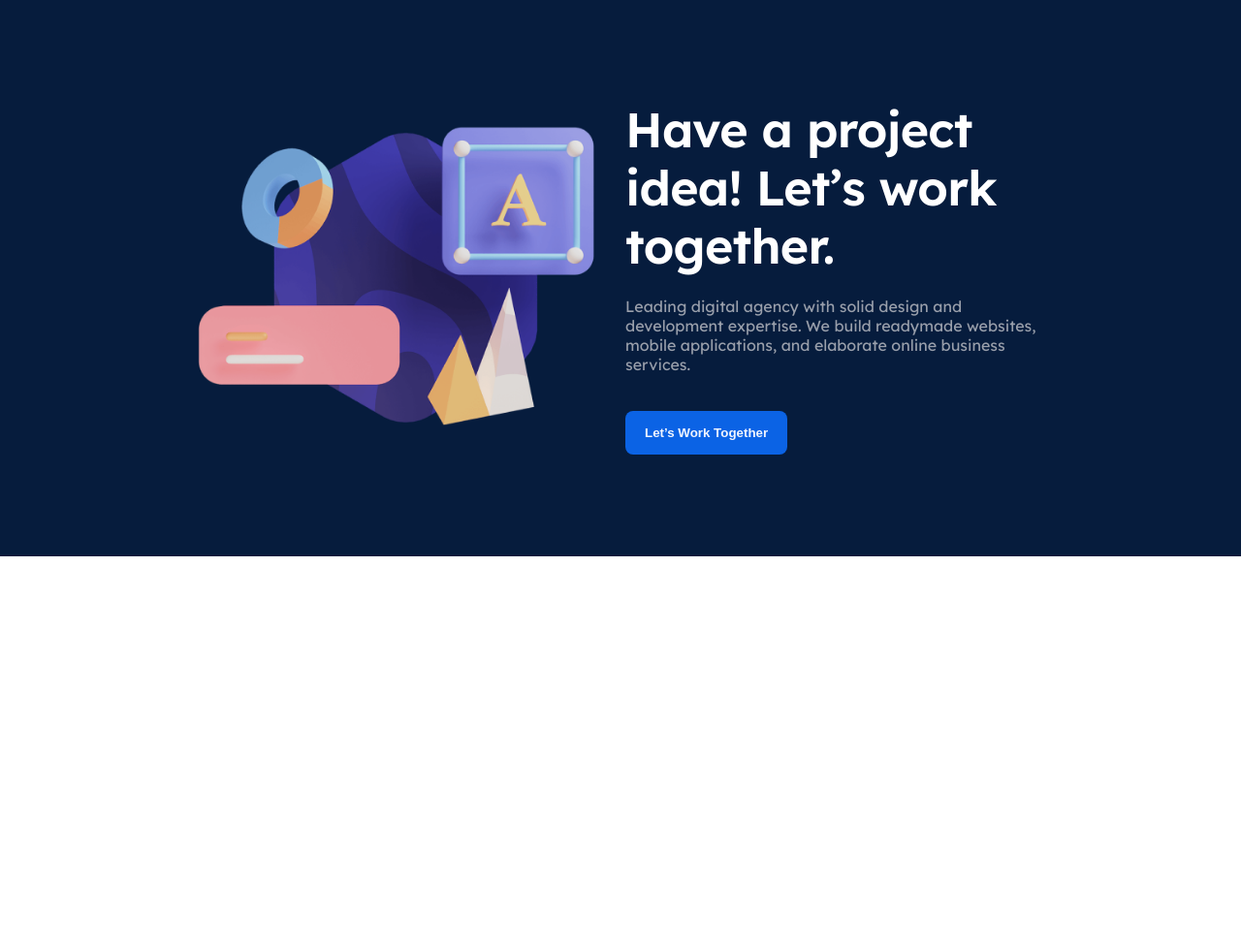
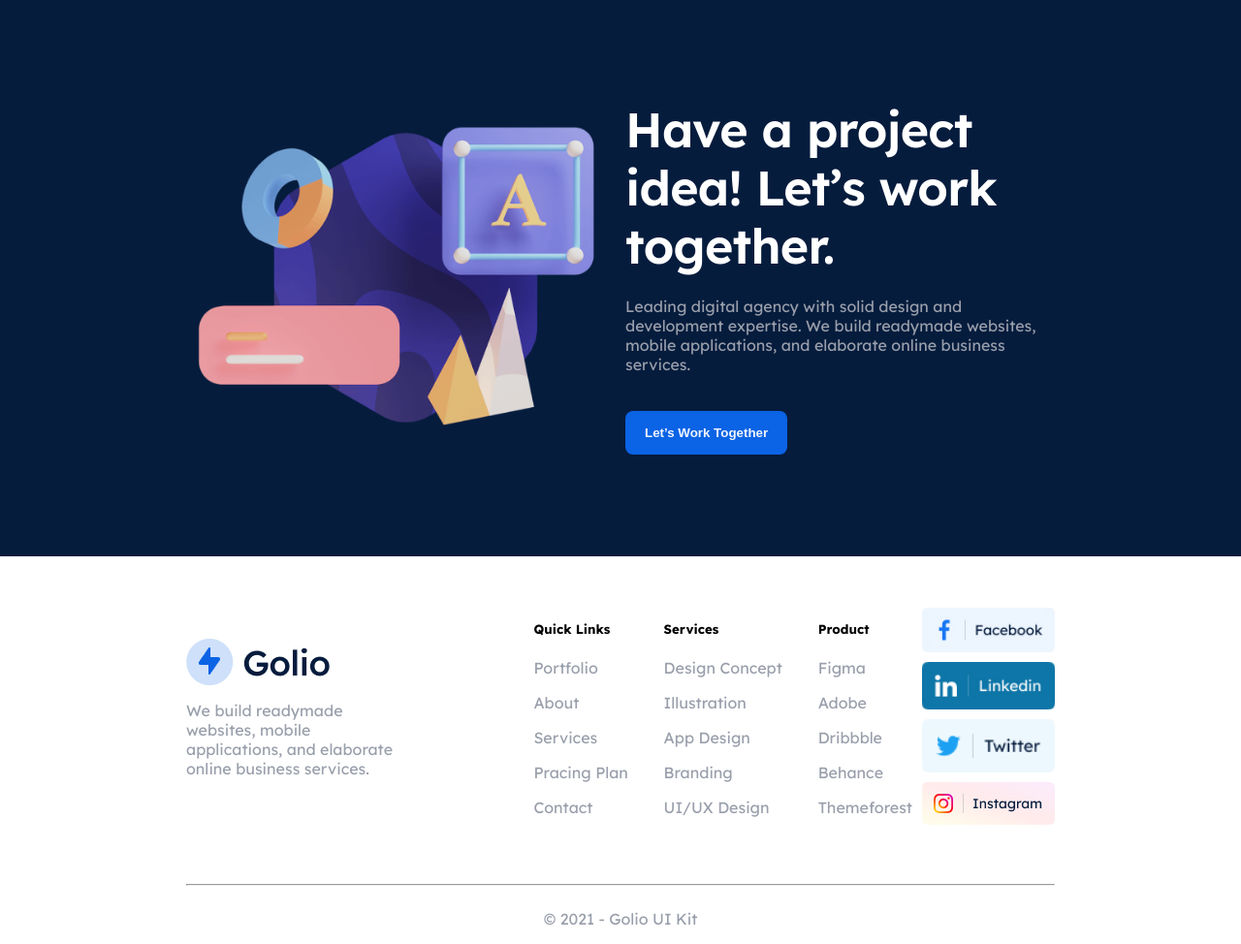
Before and after one commit to mouhamedbaba/golio, a Flask app: page / in a window 1280 px wide; the page is wider, and only the part inside the window is pictured. Shown: the part 3832-4806 px from the top of that part at 97% size. Before the commit the page ends 4406 px from the top of that part, so only its background shows below. Run offline with Flask 3, Linux system fonts and the light colour scheme.

Commit message:
add footer section

```diff
--- a/app.py
+++ b/app.py
@@ -95,4 +95,38 @@ def index():
             "img" : url_for('static', filename='images/ui/Logom.png')
         }
     ]
-    return render_template("index.html", cards=CARDS, selected_cards=SELECTED_CARDS, testi_cards=TESTI_CARDS, trusted_by=TRUSTED_BY)
+
+    FOOTER_LINKS = [
+        {
+            "title" : "Quick Links",
+            "list" : [
+                "Portfolio",
+                "About",
+                "Services",
+                "Pracing Plan",
+                "Contact"
+            ]
+        },
+        {
+            "title" : "Services",
+            "list" : {
+            "UI/UX Design",
+            "Branding",
+            "Illustration",
+            "Design Concept",
+            "App Design"
+            }
+        },
+        {
+            "title" : "Product",
+            "list" : [
+                "Figma",
+                "Adobe",
+                "Dribbble",
+                "Behance",
+                "Themeforest"
+            ]
+        }
+    ]
+
+    return render_template("index.html", cards=CARDS, selected_cards=SELECTED_CARDS, testi_cards=TESTI_CARDS, trusted_by=TRUSTED_BY, footer_links=FOOTER_LINKS)
--- a/static/css/style.css
+++ b/static/css/style.css
@@ -69,6 +69,13 @@ h2{
     width: 45%;
 }
 
+.col-3{
+    width: 40%;
+}
+.col-9{
+    width: 60%;
+}
+
 .col-8{
     width: 55%;
 }
@@ -76,15 +83,12 @@ h2{
     width: 50%;
 }
 .justify-center{
-    display: flex;
     justify-content: center !important;
 }
 .justify-between{
-    display: flex;
     justify-content: space-between !important;
 }
 .justify-end{
-    display: flex;
     justify-content: end !important;
 }
 
@@ -261,9 +265,13 @@ p{
 }
 a{
     text-decoration: none;
+    color: var(--text-color);
 }
 .mt-5{
     margin-top: 5%;
+}
+.mt-10{
+    margin-top: 10%;
 }
 .w-60{
     width: 60% !important;
--- a/templates/index.html
+++ b/templates/index.html
@@ -8,5 +8,7 @@
 {% include "./sections/team.html" %}
 {% include "./sections/trusted_by.html" %}
 {% include "./sections/cta.html" %}
+{% include "./sections/footer.html" %}
+
 
 {% endblock content %}
--- a/templates/sections/footer.html
+++ b/templates/sections/footer.html
@@ -0,0 +1,44 @@
+<section class="footer">
+    <div class="container">
+        <div class="footer-top py-5">
+            <div class="row items-center">
+                <div class="col-3">
+                    <div class="logo">
+                        <img  src="{{ url_for('static', filename='/images/ui/Logo.png') }}" alt="" srcset="">
+                    </div>
+                    <p class="w-60">
+                        We build readymade websites, mobile
+applications, and elaborate online
+business services.
+                    </p>
+                </div>
+                <div class="col-9">
+                    <div class="row items-center w-100 gap-10">
+                        <div class="w-100  ">
+                            <div class="row justify-between gap-10">
+                                {% for item in footer_links %}
+                                  <div class="col">
+                                    <h5>{{ item.title }}</h5>
+                                    {% for link in item.list  %}
+                                     <p><a href="/" class="mt-10">{{ link }}</a></p>
+                                    {% endfor %}
+                                  </div>
+                                {% endfor %}
+                            </div>
+                        </div>
+                        <div class="d-flex flex-col justify-between gap-10">
+                            <img src="{{ url_for('static', filename='/images/ui/fb.jpg') }}" alt="facebook" srcset="">
+                            <img src="{{ url_for('static', filename='/images/ui/linkedin.jpg') }}" alt="linkedin" srcset="">
+                            <img src="{{ url_for('static', filename='/images/ui/twitter.jpg') }}" alt="Twitter" srcset="">
+                            <img src="{{ url_for('static', filename='/images/ui/instagram.png') }}" alt="Instagram" srcset="">
+                        </div>
+                    </div>
+                </div>
+            </div>
+        </div>
+        <hr />
+        <div class="footer-bottom d-flex text-center items-center justify-center">
+            <p>&copy; 2021 - Golio UI Kit</p>
+        </div>
+    </div>
+</section>
--- a/templates/sections/trusted_by.html
+++ b/templates/sections/trusted_by.html
@@ -3,7 +3,7 @@
         <div class="d-flex">
             <h4>Trusted by <span class="text-primary w-60">17k+</span> world
                 largest business company.</h4>
-            <div class="sponsors d-flex">
+            <div class="sponsors row">
                 {% for item in trusted_by %}
                 <img src="{{ item.img }}" alt="{{ item.name }}" srcset="">
                 {% endfor %}
```
Also changed, not shown: static/images/ui/fb.jpg (renamed from static/images/ui/Social Media.jpg), static/images/ui/instagram.png (renamed from static/images/ui/Social Media4.png), static/images/ui/linkedin.jpg (renamed from static/images/ui/Social Media2.jpg), static/images/ui/twitter.jpg (renamed from static/images/ui/Social Media3.jpg).
